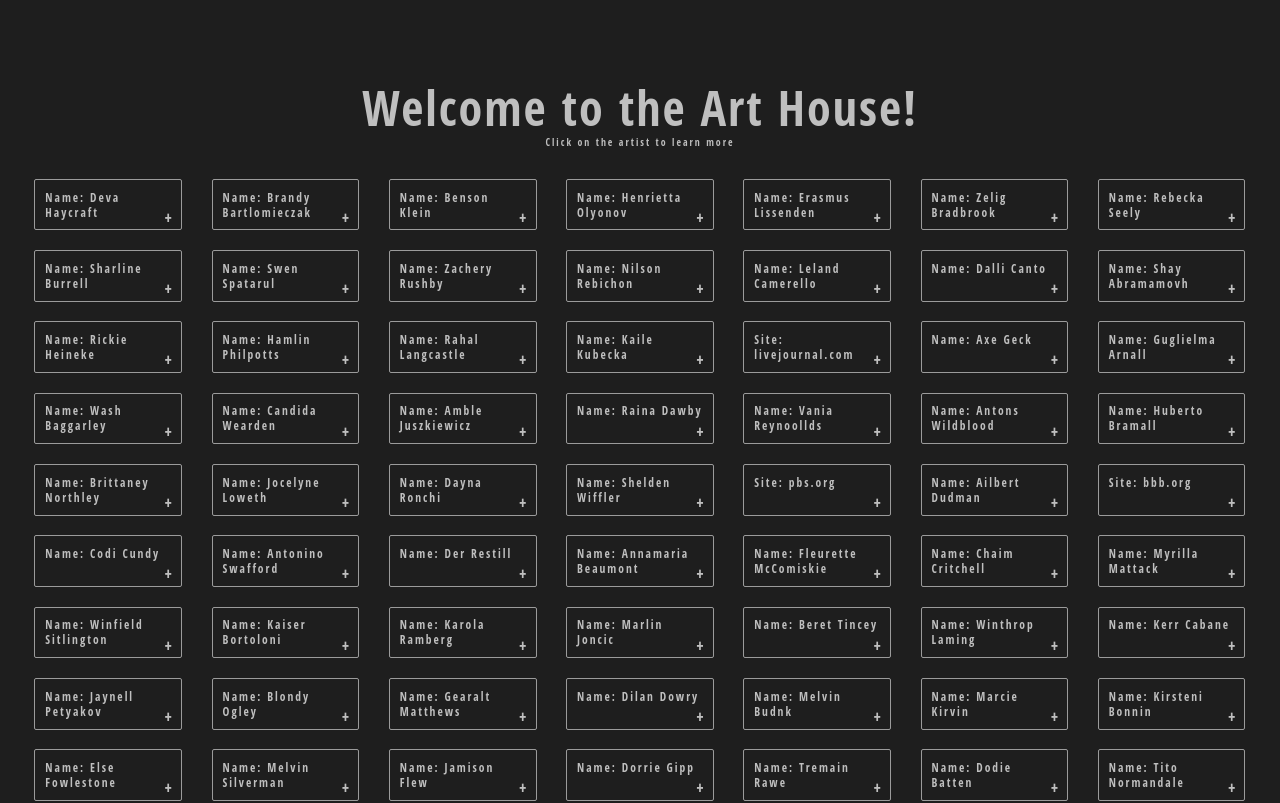
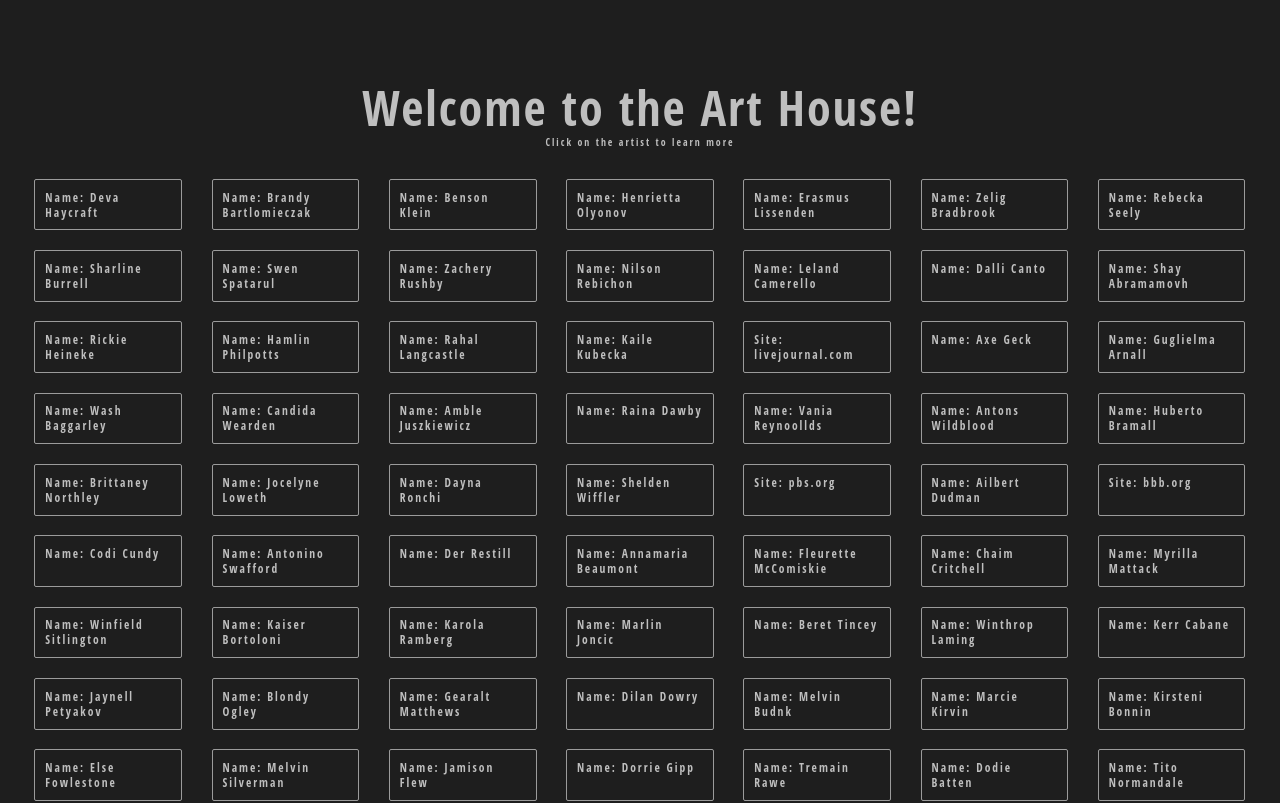
Before and after one commit to codytaft/Server-Render, a Next.js app: page / in a window 1280 px wide. Shown: the top 803 px of the page. Built offline with nearby package versions, Linux system fonts and the light colour scheme.

Commit message:
Add expand and unexpand functionality

```diff
--- a/components/Card.js
+++ b/components/Card.js
@@ -3,6 +3,7 @@ import React, { useState } from 'react';
 export default function Card(props) {
   console.log(props.cardDetails);
   const [expanded, setExpanded] = useState(false);
+  const [isHovering, setIsHovering] = useState(false);
   const {
     id,
     artist,
@@ -15,10 +16,39 @@ export default function Card(props) {
     time,
     date
   } = props.cardDetails;
+
+  const handleHovering = () => {
+    setIsHovering(!isHovering);
+  };
+
+  const handleClickExpanded = () => {
+    setExpanded(!expanded);
+  };
+
   return (
-    <div className='card' id={id}>
+    <div
+      className='card'
+      id={id}
+      onMouseEnter={handleHovering}
+      onMouseLeave={handleHovering}
+    >
       <h3>{artist ? `Name: ${artist}` : `Site: ${site}`}</h3>
-      <span className='expand-btn'>+</span>
+      {isHovering & !expanded ? (
+        <span className='expand-btn' onClick={handleClickExpanded}>
+          +
+        </span>
+      ) : isHovering & expanded ? (
+        <span className='unexpand-btn' onClick={handleClickExpanded}>
+          -
+        </span>
+      ) : (
+        <div />
+      )}
+      {/* {expanded && (
+        <span className='unexpand-btn' onClick={handleClickExpanded}>
+          -
+        </span>
+      )} */}
       {expanded && (
         <div>
           <img src={image} />
@@ -59,6 +89,18 @@ export default function Card(props) {
             color: red;
             cursor: pointer;
           }
+          .unexpand-btn {
+            position: absolute;
+            bottom: 0.7rem;
+            right: 0.7rem;
+            font-size: 1.8rem;
+            height: 1.8rem;
+            cursor: default;
+          }
+          .unexpand-btn:hover {
+            color: lime;
+            cursor: pointer;
+          }
         `}
       </style>
     </div>
```
